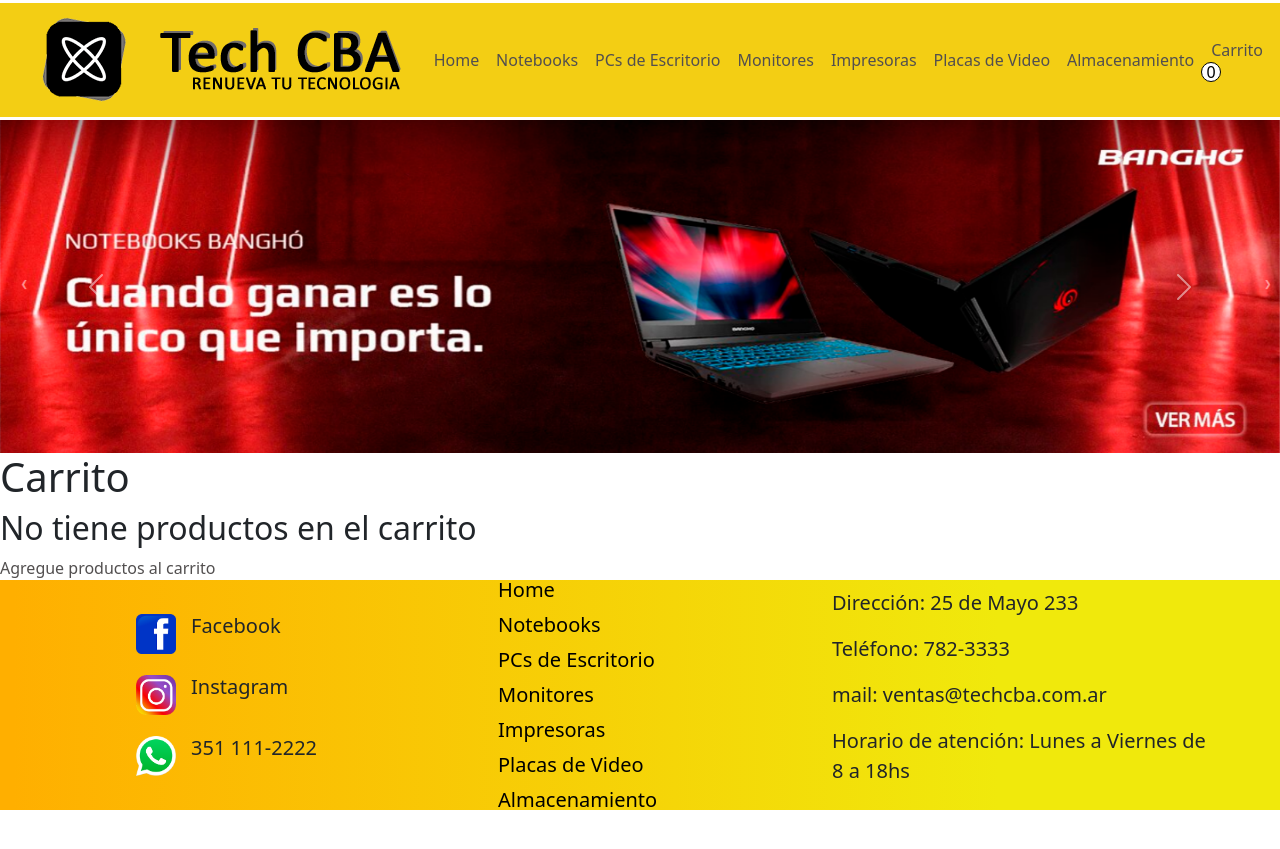
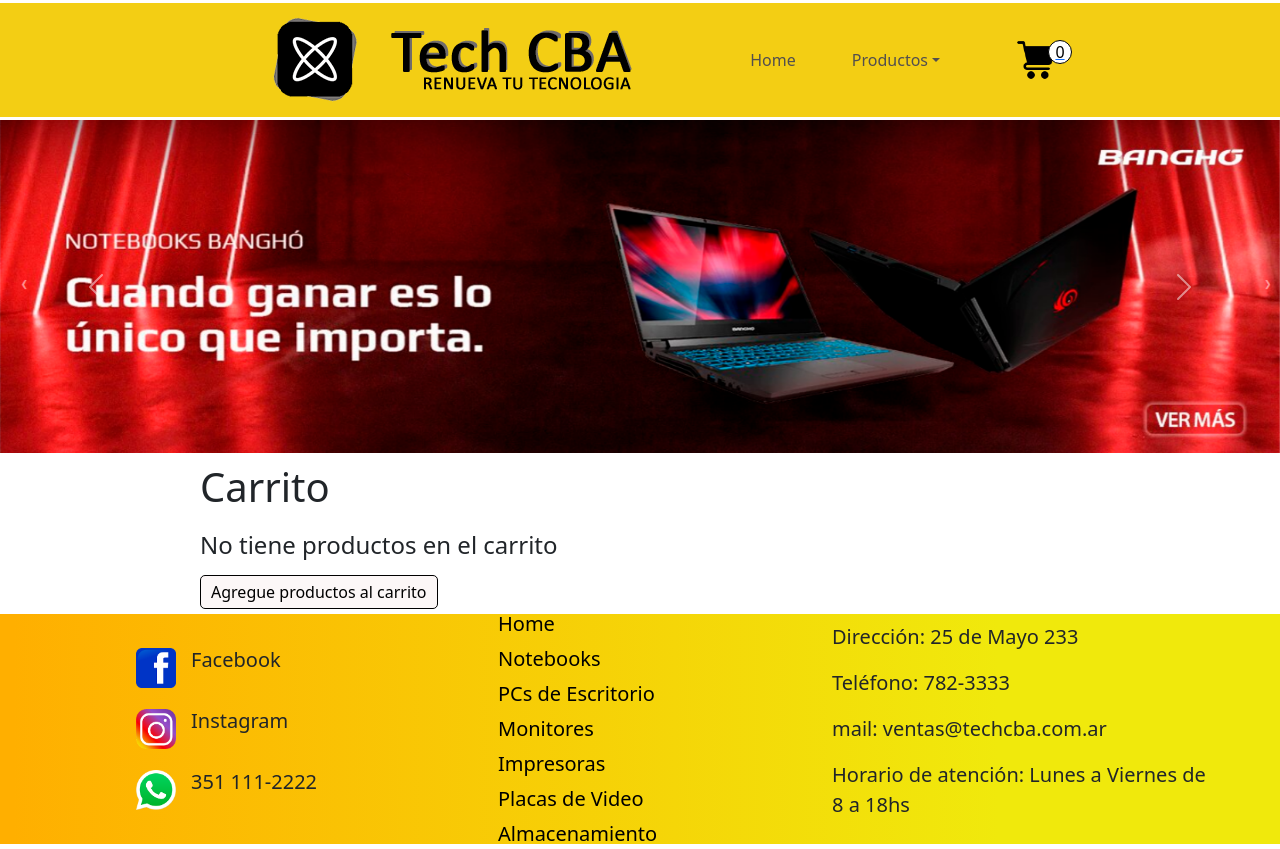
Before and after one commit to RAArrieta/Tech-CBA, a React (Create React App) app: page /carrito in a window 1280 px wide. Before the commit the page ends 815 px from the top, so only its background shows below. Built offline with nearby package versions, Linux system fonts and the light colour scheme.

Commit message:
Cart completo

```diff
--- a/src/App.jsx
+++ b/src/App.jsx
@@ -6,13 +6,10 @@
 import ItemListConteiner from "./Components/ItemListConteiner/ItemListConteiner";
 
 import { CartProvider } from "./Components/CartContext/CartContext";
-import Carrito from "./Components/Carrito/Carrito";
+import Carrito from "./Components/Cart/Cart";
 
 function App() {
   return (
-    // <CartContext.Provider
-    //   value={{ carrito, agregarAlCarrito, contadorCarrito, total, eliminarPedido }}
-    // >
     <CartProvider>
       <BrowserRouter>
         <NavBar />
@@ -26,7 +23,6 @@
         <Footer />
       </BrowserRouter>
     </CartProvider>
-    // </CartContext.Provider>
   );
 }
 
--- a/src/Components/Carrito/Carrito.jsx
+++ /dev/null
@@ -1,43 +0,0 @@
-import { useContext } from "react";
-import { CartContext } from "../CartContext/CartContext";
-import { Link } from "react-router-dom";
-
-const Carrito = () => {
-  const { carrito, total, eliminarPedido } = useContext(CartContext);
-
-  const eliminarPed = () => {
-    eliminarPedido();
-  };
-
-  return (
-    <div>
-      <h1>Carrito</h1>
-      {carrito.map((prod) => {
-        return (
-          <div key={prod.id}>
-            <h3>{prod.nombre}</h3>
-            <p>Cantidad: {prod.cantidad}</p>
-            <p>Precio: ${prod.precio}</p>
-            <p>Subtotal: ${prod.cantidad * prod.precio}</p>
-            <hr />
-          </div>
-        );
-      })}
-      {carrito.length !== 0 ? (
-        <div>
-          <h2>Total: ${total()}</h2>,
-          <button onClick={eliminarPed}>Eliminar pedido</button>
-        </div>
-      ) : (
-        <div>
-          <h2>No tiene productos en el carrito</h2>
-          <Link to="/" className="categorias">
-            Agregue productos al carrito
-          </Link>
-        </div>
-      )}
-    </div>
-  );
-};
-
-export default Carrito;
--- /dev/null
+++ b/src/Components/Cart/Cart.css
@@ -0,0 +1,92 @@
+.carrito-container {
+  margin: 10px 200px;
+}
+
+.carrito-producto {
+  display: grid;
+  grid-template-columns: 5% 50% 14% 14% 14% 2%;
+  grid-template-rows: 60px 5px;
+  grid-template-areas:
+    "cod nom cnt prc sbt eli"
+    "div div div div div div";
+  align-items: center;
+}
+.producto-codigo {
+  grid-area: cod;
+  margin: 0;
+}
+
+.producto-nombre {
+  grid-area: nom;
+  margin: 0;
+}
+
+.producto-cantidad {
+  grid-area: cnt;
+  margin: 0;
+}
+
+.producto-precio {
+  grid-area: prc;
+  margin: 0;
+}
+
+.producto-subtotal {
+  grid-area: sbt;
+  margin: 0;
+}
+
+.producto-eliminar {
+  grid-area: eli;
+  margin: 0;
+  height: 30px;
+  width: 30px;
+  border-radius: 5px;
+  border: solid 1px black;
+}
+
+.producto-eliminar:hover {
+  background-color: rgb(230, 223, 223);
+}
+
+.producto-divisor {
+  grid-area: div;
+  margin: 0;
+}
+
+.carrito-total {
+  margin: 20px 10px;
+}
+
+.eliminar-pedido {
+  text-decoration: none;
+  color: black;
+  background-color: rgb(248, 240, 240);
+  border-radius: 5px;
+  border: solid 1px black;
+  padding: 5px 10px;
+  margin-left: 10px;
+}
+
+.eliminar-pedido:hover {
+  background-color: rgb(230, 223, 223);
+}
+
+.agregar-producto {
+  background-color: rgb(252, 247, 247);
+  border-radius: 5px;
+  border: solid 1px black;
+  padding: 5px 10px;
+  text-decoration: none;
+  color: black;
+  margin-bottom: 20px;
+}
+
+.agregar-producto:hover {
+  background-color: rgb(230, 223, 223);
+}
+
+.mensaje-agregar {
+  margin-bottom: 20px;
+  margin-top: 20px;
+}
--- /dev/null
+++ b/src/Components/Cart/Cart.jsx
@@ -0,0 +1,59 @@
+import "./Cart.css";
+import { useContext } from "react";
+import { CartContext } from "../CartContext/CartContext";
+import { Link } from "react-router-dom";
+
+const Carrito = () => {
+  const { carrito, total, eliminarPedido, eliminarProducto } =
+    useContext(CartContext);
+
+  const eliminarPed = () => {
+    eliminarPedido();
+  };
+
+  return (
+    <div className="carrito-container">
+      <h1>Carrito</h1>
+      {carrito.map((prod) => {
+        return (
+          <div key={prod.id} className="carrito-producto">
+            <p className="producto-codigo">{`Cod: ${prod.id}`}</p>
+            <h5 className="producto-nombre">{prod.nombre}</h5>
+            <p className="producto-cantidad">Cantidad: {prod.cantidad}</p>
+            <p className="producto-precio">Precio: ${prod.precio}</p>
+            <p className="producto-subtotal">
+              Subtotal: ${prod.cantidad * prod.precio}
+            </p>
+            <button
+              onClick={() => eliminarProducto(prod.id)}
+              className="producto-eliminar"
+            >
+              X
+            </button>
+            <hr className="producto-divisor" />
+          </div>
+        );
+      })}
+      {carrito.length !== 0 ? (
+        <div>
+          <h2 className="carrito-total">Total: ${total()}</h2>,
+          <button onClick={eliminarPed} className="eliminar-pedido">
+            Eliminar pedido
+          </button>
+          <Link to="/" className="eliminar-pedido">
+            Agregue más productos
+          </Link>
+        </div>
+      ) : (
+        <div>
+          <h4 className="mensaje-agregar">No tiene productos en el carrito</h4>
+          <Link to="/" className="agregar-producto">
+            Agregue productos al carrito
+          </Link>
+        </div>
+      )}
+    </div>
+  );
+};
+
+export default Carrito;
--- a/src/Components/CartContext/CartContext.jsx
+++ b/src/Components/CartContext/CartContext.jsx
@@ -5,7 +5,6 @@
 const carritoLS = JSON.parse(localStorage.getItem("carrito")) || [];
 
 export const CartProvider = ({ children }) => {
-
   const [carrito, setCarrito] = useState(carritoLS);
 
   const agregarAlCarrito = (producto, cantidad) => {
@@ -16,13 +15,10 @@
     );
     if (prodExistente) {
       prodExistente.cantidad += cantidad;
-      // setCarrito(newCarrito);
     } else {
-      // setCarrito([...carrito, productoAgregado]);
-      newCarrito.push(productoAgregado)
+      newCarrito.push(productoAgregado);
     }
-    setCarrito(newCarrito)
-    // localStorage.setItem()
+    setCarrito(newCarrito);
   };
 
   const contadorCarrito = () => {
@@ -37,9 +33,14 @@
     setCarrito([]);
   };
 
-  useEffect (()=>{
-    localStorage.setItem("carrito",JSON.stringify(carrito))
-  },[carrito])
+  const eliminarProducto = (id) => {
+    const productosFiltrados = carrito.filter((prod) => prod.id !== id);
+    setCarrito(productosFiltrados);
+  };
+
+  useEffect(() => {
+    localStorage.setItem("carrito", JSON.stringify(carrito));
+  }, [carrito]);
 
   return (
     <CartContext.Provider
@@ -49,6 +50,7 @@
         contadorCarrito,
         total,
         eliminarPedido,
+        eliminarProducto,
       }}
     >
       {children}
--- a/src/Components/Item/Item.jsx
+++ b/src/Components/Item/Item.jsx
@@ -2,22 +2,18 @@
 
 const Item = ({ productos }) => {
   return (
-    <div className="card">
+    <Link className="card" to={`/item/${productos.id}`}>
       <img
         className="img-card"
         src={`${productos.imagen}&id=${productos.id}`}
         alt={productos.nombre}
       />
       <div className="data-prod">
-        <h2>{productos.nombre}</h2>
-        <h3>{`$${productos.precio}`}</h3>
-        <p>{productos.descripcion}</p>
-        <Link className="detalle-prod" to={`/item/${productos.id}`}>
-          Ver
-        </Link>
+        <h4>{productos.nombre}</h4>
+        <h4>{`$${productos.precio}`}</h4>
       </div>
 
-    </div>
+    </Link>
   );
 };
 
--- a/src/Components/ItemDetail/ItemDetail.css
+++ b/src/Components/ItemDetail/ItemDetail.css
@@ -31,7 +31,6 @@
 }
 
 .comprar:hover {
-  color: white;
   background-color: rgb(236, 223, 105);
 }
 
@@ -55,7 +54,6 @@
 }
 
 .boton:hover {
-  color: white;
   background-color: rgb(236, 223, 105);
 }
 
--- a/src/Components/ItemListConteiner/ItemListConteiner.css
+++ b/src/Components/ItemListConteiner/ItemListConteiner.css
@@ -21,10 +21,16 @@
   border: solid gray 1px;
   border-radius: 20px;
   box-shadow: 2px 2px 2px 1px rgba(0, 0, 0, 0.2);
-  height: 550px;
+  height: 350px;
   width: 300px;
   align-items: center;
+  text-decoration: none;
 }
+
+.card:hover {
+  border: solid rgb(214, 128, 15) 1px;
+}
+
 .img-card {
   height: 250px;
   width: 250px;
@@ -36,6 +42,7 @@
   display: flex;
   flex-direction: column;
   align-items: center;
+  margin-top: 10px;
 }
 
 .item-detail {
--- a/src/Components/NavBar/CartWidge/CartWidget.css
+++ b/src/Components/NavBar/CartWidge/CartWidget.css
@@ -10,13 +10,13 @@
 }
 
 .cantidad-cartw {
-    margin-left: -10px;
-    height: 20px;
-    width: 20px;
+    margin-left: -8px;
+    height: 24px;
+    width: 24px;
     background-color: white;
     color: black;
     border: solid 1px black;
-    border-radius: 10px;
+    border-radius: 12px;
     display: flex;
     justify-content: center;
     align-items: center;
--- a/src/Components/NavBar/CartWidge/CartWidget.jsx
+++ b/src/Components/NavBar/CartWidge/CartWidget.jsx
@@ -7,15 +7,10 @@
   const { contadorCarrito } = useContext(CartContext);
 
   return (
-    <Link to="/carrito" className="categorias">
-      Carrito
+    <Link to="/carrito" className="CartWidget">
+      <img onClick={()=>console.log("Carrito")} className="carrito" src={require("./CartWidget.png")} alt="CartWidget" />
       <div className="cantidad-cartw">{contadorCarrito()}</div>
     </Link>
-    // <div className="CartWidget">
-    //     CartWidget
-    //     {/* <img onClick={()=>console.log("Carrito")} className="carrito" src={require("./CartWidget.png")} alt="CartWidget" />
-    //     <div className="cantidad-cartw">0</div> */}
-    // </div>
   );
 };
 
--- a/src/Components/NavBar/NavBar.css
+++ b/src/Components/NavBar/NavBar.css
@@ -2,11 +2,18 @@
   text-decoration: none;
   background-color: rgb(243, 206, 20);
   height: 120px;
-    display: flex;
+  display: grid;
+  grid-template-columns: 40% 10% 10% 10%;
+  grid-template-rows: 1fr;
+  grid-template-areas: "logo home prod carrito";
+  justify-content: center;
+  justify-items: center;
+  align-items: center;
+  /* display: flex;
     justify-content: space-evenly;
-    align-items: center;
+    align-items: center; */
+
   list-style-type: none;
-    /* color: white;     */
   padding: 0;
   margin: 0;
   border-top: solid white 3px;
@@ -14,11 +21,31 @@
 }
 
 .categorias {
+  grid-area: home;
   text-decoration: none;
   color: rgb(82, 79, 79);
-
+  margin-left: 10px;
 }
 
 .categorias:hover {
   color: black;
 }
+
+.dropdown-menu {
+  background-color: rgb(245, 245, 242);
+}
+
+.logo {
+  grid-area: logo;
+}
+.nav-link {
+  color: rgb(82, 79, 79);
+}
+
+.nav-item {
+  grid-area: prod;
+}
+
+.CartWidget {
+  grid-area: carrito;
+}
--- a/src/Components/NavBar/NavBar.jsx
+++ b/src/Components/NavBar/NavBar.jsx
@@ -10,28 +10,44 @@
         src={require("./imgNavBar/LogoTechCBA.png")}
         alt="Tech CBA logo"
       />
-
       <Link to="/" className="categorias">
         Home
       </Link>
+      <li className="nav-item dropdown">
+        <button
+          className="nav-link dropdown-toggle"
+          href="#"
+          data-bs-toggle="dropdown"
+          aria-expanded="false"
+        >
+          Productos
+        </button>
+        <ul className="dropdown-menu">
           <Link to="/produtos/Notebooks" className="categorias">
             Notebooks
           </Link>
+          <hr />
           <Link to="/produtos/PCs de Escritorio" className="categorias">
             PCs de Escritorio
           </Link>
+          <hr />
           <Link to="/produtos/Monitores" className="categorias">
             Monitores
           </Link>
+          <hr />
           <Link to="/produtos/Impresoras" className="categorias">
             Impresoras
           </Link>
+          <hr />
           <Link to="/produtos/Placas de Video" className="categorias">
             Placas de Video
           </Link>
+          <hr />
           <Link to="/produtos/Almacenamiento" className="categorias">
             Almacenamiento
           </Link>
+        </ul>
+      </li>
       <CartWidget />
     </ul>
   );
```
Lines whose indentation alone changed are shown as unchanged.
